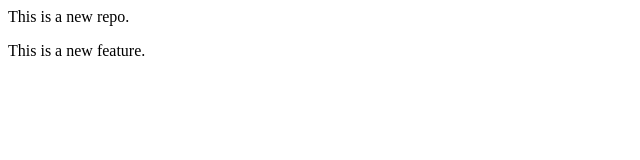
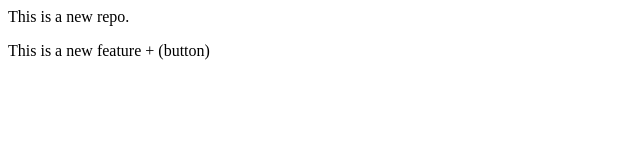
Before and after one commit to AdityaSharma1801/localrepo, a plain HTML site: page index.html in a window 1280 px wide. Shown: the full height of the page, 0-640 px from the left. Drawn offline with Linux system fonts and the light colour scheme.

```diff
--- a/index.html
+++ b/index.html
@@ -1,2 +1,2 @@
 <p>This is a new repo.</p>
-<p>This is a new feature.</p>
+<p>This is a new feature + (button)</p>
```
